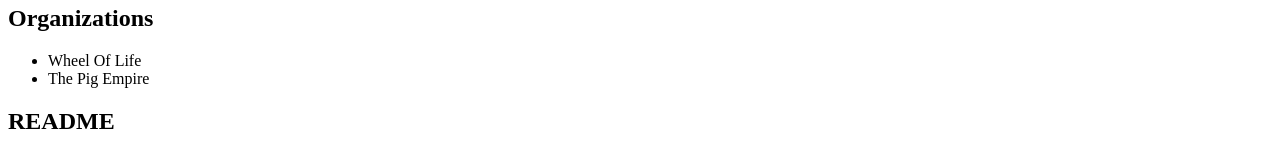
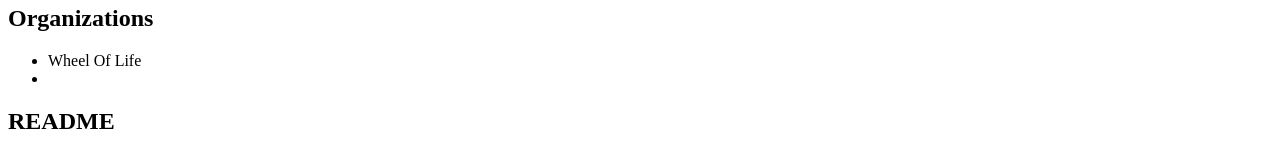
Before and after one commit to ByteAfterlife/anthgodz, a plain HTML site: page index.html in a window 1280 px wide. Shown: the part 323-483 px from the top of the page. Drawn offline with Linux system fonts and the light colour scheme.

Commit message:
Update index.html

```diff
--- a/index.html
+++ b/index.html
@@ -3,7 +3,7 @@
 <h2>Organizations</h2>
 <ul>
   <li>Wheel Of Life</li>
-  <li>The Pig Empire</li>
+  <li></li>
 </ul>
 <h2>README</h2>
 <br>
```
